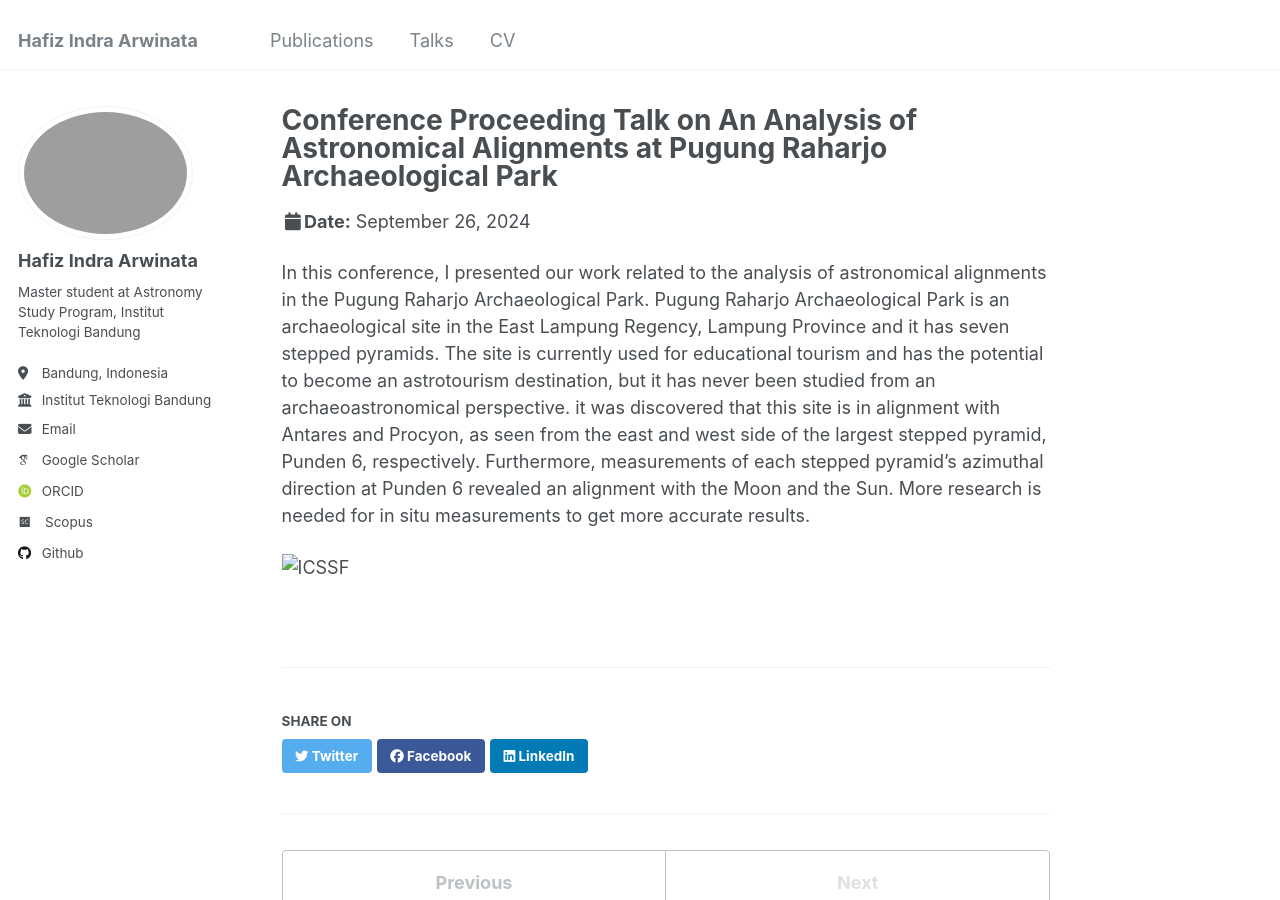
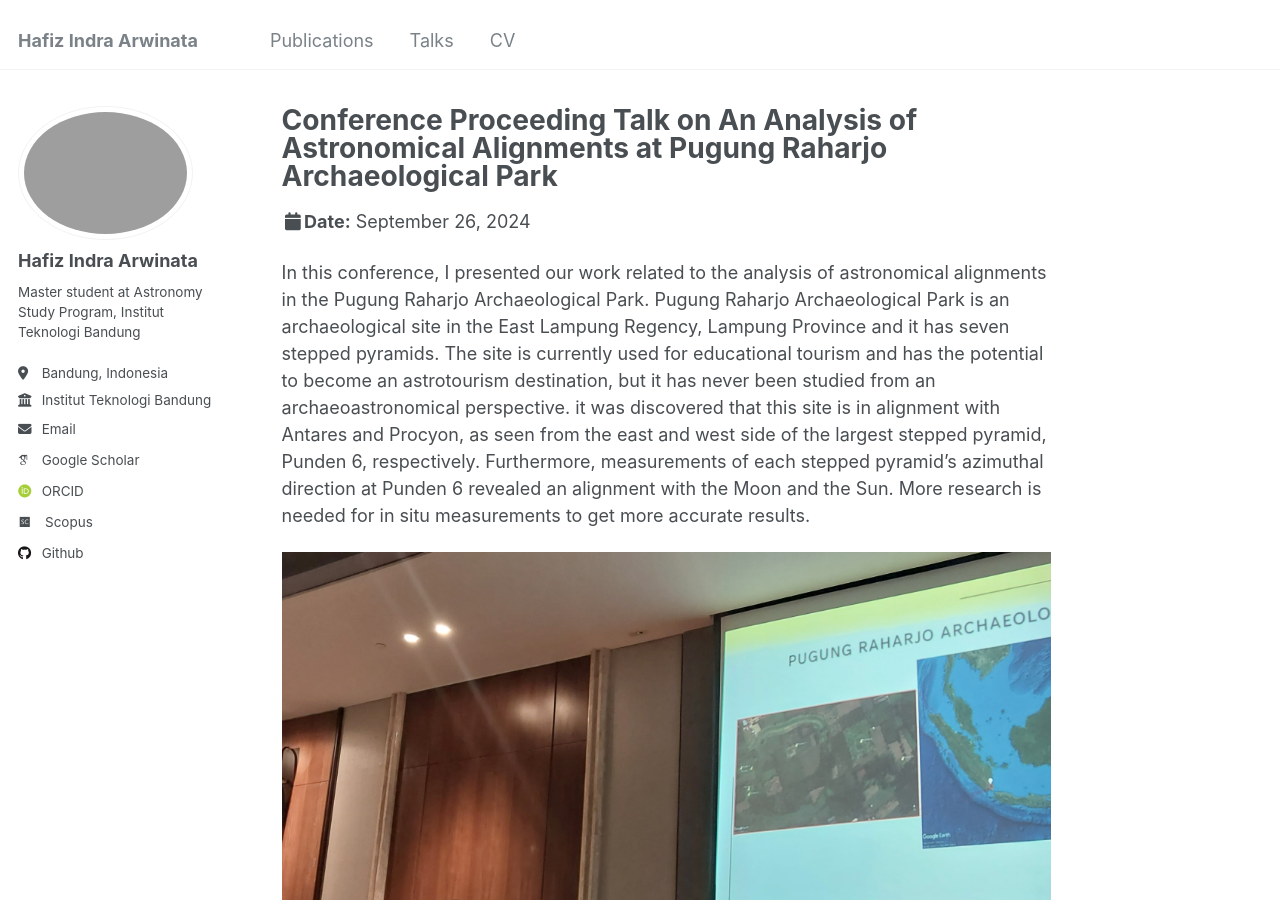
Before and after one commit to hafizia/hafizia.github.io, a Jekyll site: the page built from _talks/icssf.md, in a window 1280 px wide and 900 px high. Built offline with Jekyll 4.4.1, drawn with Linux system fonts in a browser that asks for light colours; some web fonts are replaced.

Commit message:
Update icssf.md

```diff
--- a/_talks/icssf.md
+++ b/_talks/icssf.md
@@ -10,4 +10,4 @@ location: "Institut Teknologi Sumatera (ITERA), Lampung, Indonesia"
 
 In this conference, I presented our work related to the analysis of astronomical alignments in the Pugung Raharjo Archaeological Park. Pugung Raharjo Archaeological Park is an archaeological site in the East Lampung Regency, Lampung Province and it has seven stepped pyramids. The site is currently used for educational tourism and has the potential to become an astrotourism destination, but it has never been studied from an archaeoastronomical perspective. it was discovered that this site is in alignment with Antares and Procyon, as seen from the east and west side of the largest stepped pyramid, Punden 6, respectively. Furthermore, measurements of each stepped pyramid's azimuthal direction at Punden 6 revealed an alignment with the Moon and the Sun. More research is needed for in situ measurements to get more accurate results.
 
-![ICSSF](hia-desu.github.io/images/icssf.jpg)
+![ICSSF](/images/icssf.jpg)
```
